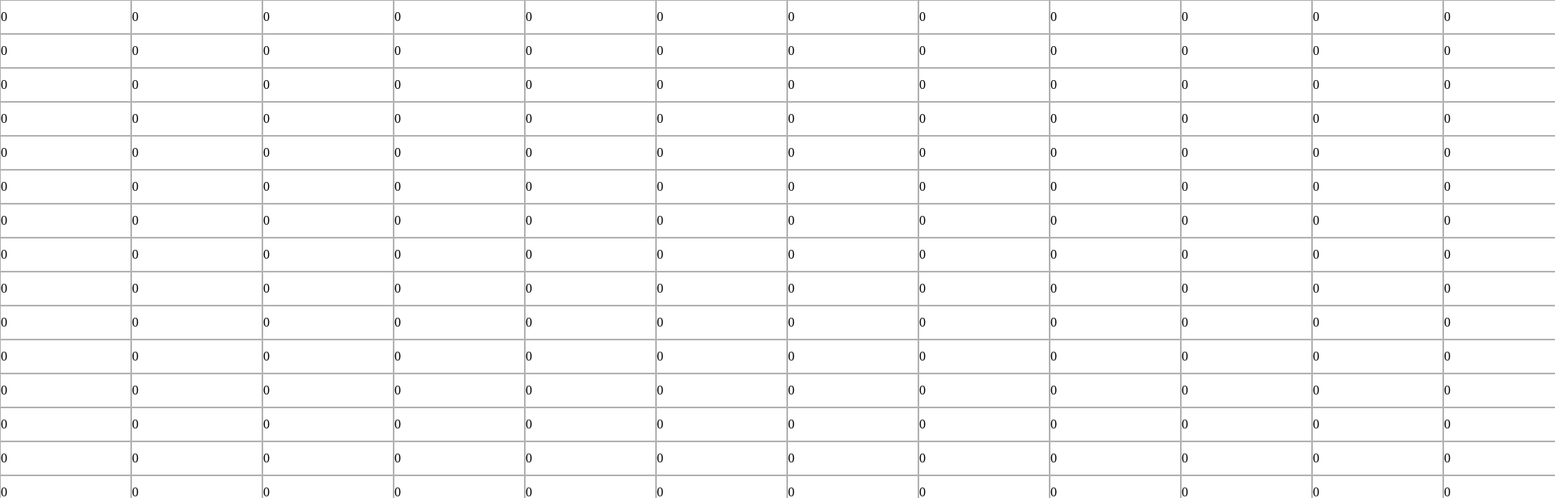
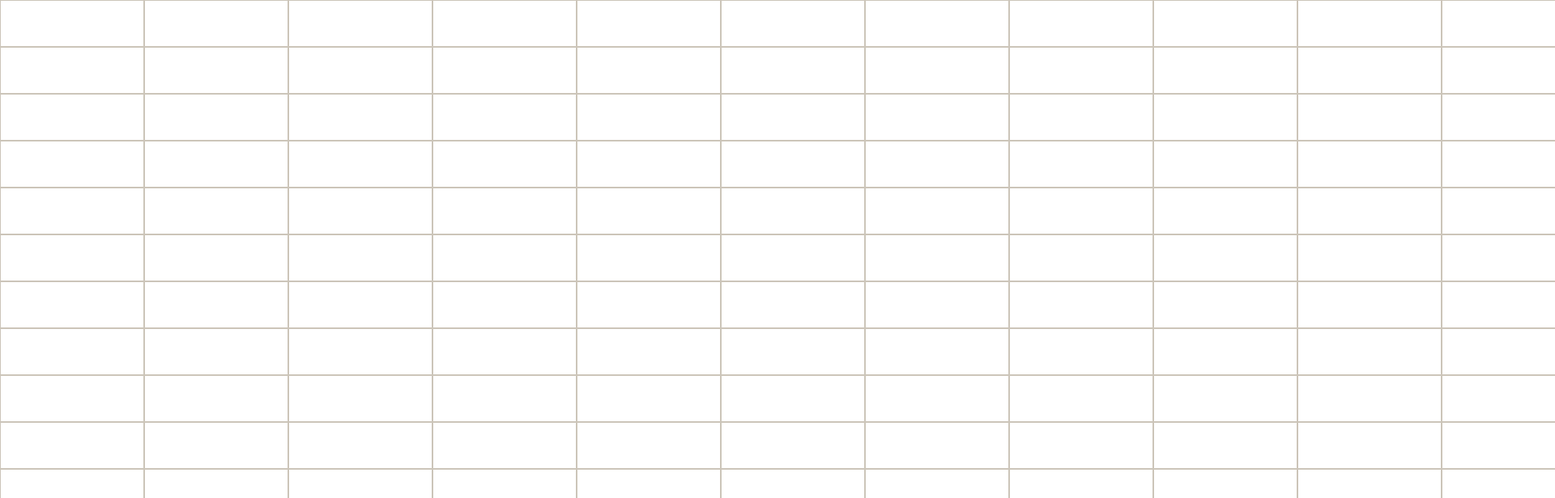
Before and after one commit to k0ndrateff/datagrid, a React (Vite) app: page / in a window 1280 px wide. Shown: the top 616 px of the page at 81% size, 1920 px wide, since content can reach past the window. Built offline with nearby package versions, Linux system fonts and the light colour scheme.

Commit message:
style: cells

```diff
--- a/package.json
+++ b/package.json
@@ -1,7 +1,7 @@
 {
   "name": "datagrid",
   "private": true,
-  "version": "0.2.2",
+  "version": "0.2.3",
   "type": "module",
   "scripts": {
     "dev": "vite",
--- a/src/app/styles/variables.css
+++ b/src/app/styles/variables.css
@@ -1,4 +1,4 @@
 :root {
   /* Colors */
-  --cell-border-inactive: rgba(0, 0, 0, 0.3)
+  --cell-border-inactive: #ccc5b9;
 }
--- a/src/entities/Cell/model/CellModel.ts
+++ b/src/entities/Cell/model/CellModel.ts
@@ -19,7 +19,7 @@ export class CellModel {
   static empty(address: CellAddress): CellModel {
     return new CellModel({
       address: address,
-      value: "0"
+      value: ""
     });
   }
 }
--- a/src/entities/Cell/ui/Cell.tsx
+++ b/src/entities/Cell/ui/Cell.tsx
@@ -9,7 +9,8 @@ const Root = styled.div`
   display: flex;
   align-items: center;
 
-  border: 1px solid var(--cell-border-inactive);
+  padding: 8px;
+  border: 0.5px solid var(--cell-border-inactive);
 `;
 
 interface Props {
```
